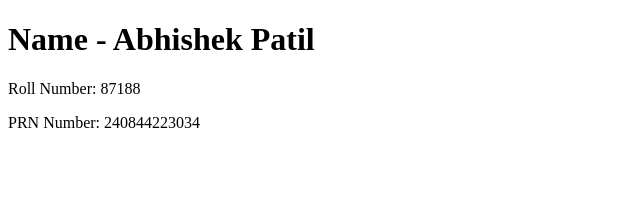
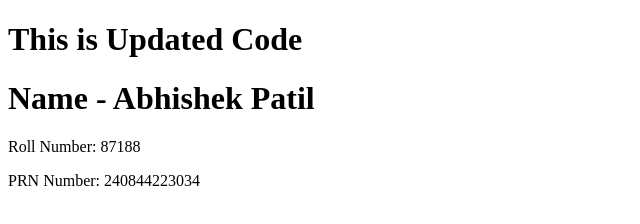
Before and after one commit to Abhipatil848/abhipatil-nginx, a plain HTML site: page index.html in a window 1280 px wide. Shown: the whole page, without its empty margins (0-640 px from the left). Drawn offline with Linux system fonts and the light colour scheme.

Commit message:
Updated Code

```diff
--- a/index.html
+++ b/index.html
@@ -6,6 +6,7 @@
     <title>Document</title>
 </head>
 <body>
+    <h1>This is Updated Code</h1>
     <h1>Name - Abhishek Patil</h1>
     <p>Roll Number: 87188</p>
     <p>PRN Number: 240844223034</p>
```
